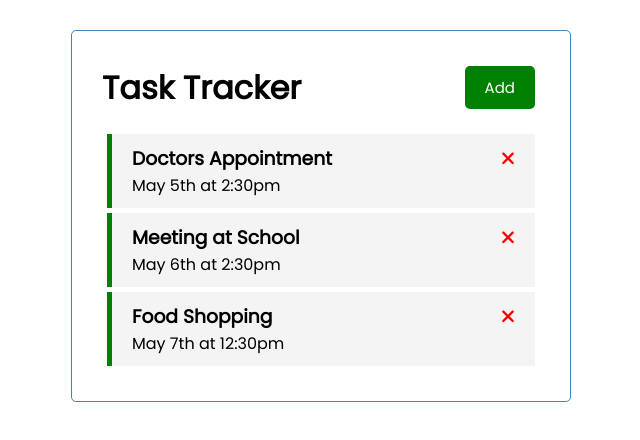
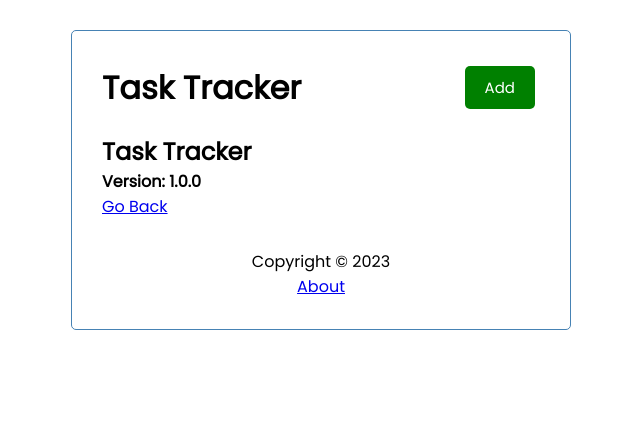
Before and after one commit to jamestheengineer/angular-playground, an Angular app in the folder angular-crash/: page /about in a window 1280 px wide. Shown: the top 440 px of the page, without its empty margins (319-959 px from the left). Built offline with nearby package versions, Linux system fonts and the light colour scheme; data requests are answered from the project's data file.

Commit message:
Add router, About page, and footer to app

```diff
--- a/angular-crash/db.json
+++ b/angular-crash/db.json
@@ -17,6 +17,12 @@
       "text": "Food Shopping",
       "day": "May 7th at 12:30pm",
       "reminder": true
+    },
+    {
+      "text": "New task",
+      "day": "tomorrow",
+      "reminder": false,
+      "id": 4
     }
   ]
 }
--- a/angular-crash/src/app/app.component.html
+++ b/angular-crash/src/app/app.component.html
@@ -1,4 +1,5 @@
 <div class="container">
   <app-header></app-header>
-  <app-tasks></app-tasks>
+  <router-outlet></router-outlet>
+  <app-footer></app-footer>
 </div>
--- a/angular-crash/src/app/app.module.ts
+++ b/angular-crash/src/app/app.module.ts
@@ -2,6 +2,7 @@
 import { FormsModule } from '@angular/forms';
 import { BrowserModule } from '@angular/platform-browser';
 import { HttpClientModule } from '@angular/common/http';
+import { RouterModule, Routes } from '@angular/router';
 import { AppComponent } from './app.component';
 import { HeaderComponent } from './components/header/header.component';
 import { ButtonComponent } from './components/button/button.component';
@@ -9,7 +10,13 @@
 import { TaskItemComponent } from './components/task-item/task-item.component';
 import { FontAwesomeModule } from '@fortawesome/angular-fontawesome';
 import { AddTaskComponent } from './components/add-task/add-task.component';
+import { AboutComponent } from './components/about/about.component';
+import { FooterComponent } from './components/footer/footer.component';
 
+const appRoutes: Routes = [
+  { path: '', component: TasksComponent },
+  { path: 'about', component: AboutComponent },
+];
 @NgModule({
   declarations: [
     AppComponent,
@@ -18,8 +25,16 @@
     TasksComponent,
     TaskItemComponent,
     AddTaskComponent,
+    AboutComponent,
+    FooterComponent,
   ],
-  imports: [BrowserModule, FontAwesomeModule, HttpClientModule, FormsModule],
+  imports: [
+    BrowserModule,
+    FontAwesomeModule,
+    HttpClientModule,
+    FormsModule,
+    RouterModule.forRoot(appRoutes, { enableTracing: true }),
+  ],
   providers: [],
   bootstrap: [AppComponent],
 })
--- /dev/null
+++ b/angular-crash/src/app/components/about/about.component.html
@@ -0,0 +1,5 @@
+<div>
+  <h2>Task Tracker</h2>
+  <h4>Version: 1.0.0</h4>
+  <a routerLink="/">Go Back</a>
+</div>
--- /dev/null
+++ b/angular-crash/src/app/components/footer/footer.component.css
@@ -0,0 +1,4 @@
+footer {
+  margin-top: 30px;
+  text-align: center;
+}
--- /dev/null
+++ b/angular-crash/src/app/components/footer/footer.component.html
@@ -0,0 +1,4 @@
+<footer>
+  <p>Copyright &copy; 2023</p>
+  <a routerLink="/about">About</a>
+</footer>
```
Also changed, not shown: angular-crash/src/app/components/about/about.component.ts (added, +10 -0 lines), angular-crash/src/app/components/footer/footer.component.ts (added, +10 -0 lines), angular-crash/src/app/components/about/about.component.css (added), 2 other files (tests, documents, lock files or other folders).
